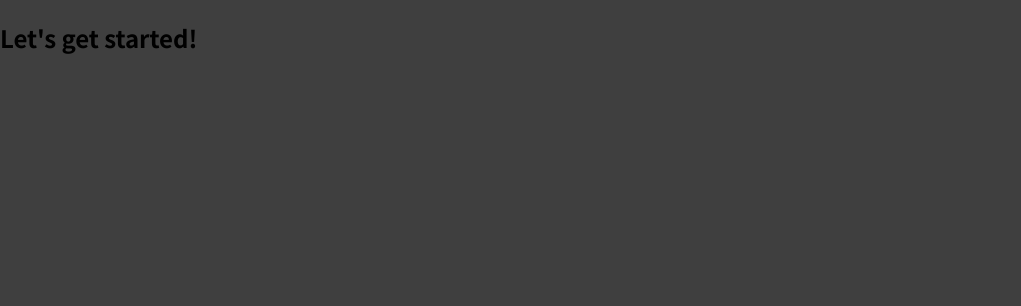
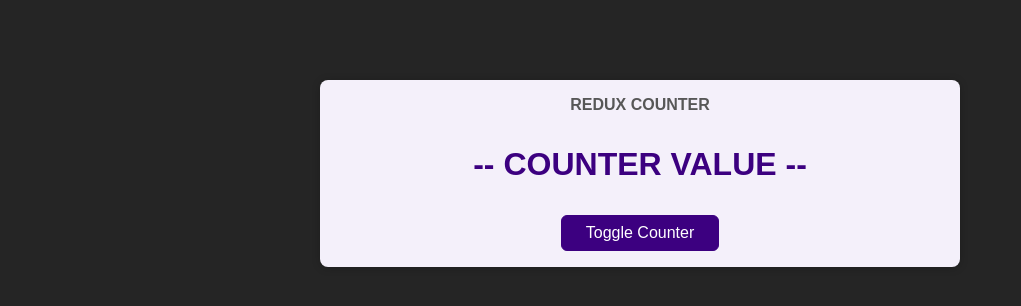
Before and after one commit to nthungvn/react-complete-guide, a React (Create React App) app: page / in a window 1280 px wide. Shown: the top 306 px of the page, without its empty margins (0-1021 px from the left). Built offline with nearby package versions, Linux system fonts and the light colour scheme.

Commit message:
setup project

```diff
--- a/package.json
+++ b/package.json
@@ -8,6 +8,7 @@
     "@testing-library/user-event": "^12.8.3",
     "react": "^17.0.2",
     "react-dom": "^17.0.2",
+    "react-redux": "^7.2.4",
     "react-scripts": "4.0.3",
     "redux": "^4.1.0",
     "web-vitals": "^1.1.2"
--- a/src/App.js
+++ b/src/App.js
@@ -1,8 +1,9 @@
+import Counter from './components/Counter';
+
+
 function App() {
   return (
-    <div>
-      <h2>Let's get started!</h2>
-    </div>
+    <Counter />
   );
 }
 
--- /dev/null
+++ b/src/components/Counter.js
@@ -0,0 +1,15 @@
+import classes from './Counter.module.css';
+
+const Counter = () => {
+  const toggleCounterHandler = () => {};
+
+  return (
+    <main className={classes.counter}>
+      <h1>Redux Counter</h1>
+      <div className={classes.value}>-- COUNTER VALUE --</div>
+      <button onClick={toggleCounterHandler}>Toggle Counter</button>
+    </main>
+  );
+};
+
+export default Counter;
--- /dev/null
+++ b/src/components/Counter.module.css
@@ -0,0 +1,23 @@
+.counter {
+  margin: 5rem auto;
+  box-shadow: 0 1px 8px rgba(0, 0, 0, 0.2);
+  width: 40rem;
+  border-radius: 8px;
+  padding: 1rem;
+  text-align: center;
+  background-color: #f4f0fa;
+}
+
+.counter h1 {
+  text-transform: uppercase;
+  color: #575757;
+  margin: 0;
+  font-size: 1rem;
+}
+
+.value {
+  font-size: 2rem;
+  color: #3c0080;
+  margin: 2rem 0;
+  font-weight: bold;
+}
--- a/src/index.css
+++ b/src/index.css
@@ -1,14 +1,26 @@
-@import url('https://fonts.googleapis.com/css2?family=Noto+Sans+JP:wght@400;700&display=swap');
-
 * {
   box-sizing: border-box;
 }
 
-html {
-  font-family: 'Noto Sans JP', sans-serif;
+body {
+  margin: 0;
+  font-family: sans-serif;
+  color: #252525;
+  background-color: #252525;
 }
 
-body {
-  margin: 0;
-  background-color: #3f3f3f;
+button {
+  font: inherit;
+  cursor: pointer;
+  background-color: #3c0080;
+  border: 1px solid #3c0080;
+  color: white;
+  padding: 0.5rem 1.5rem;
+  border-radius: 6px;
 }
+
+button:hover,
+button:active {
+  background-color: #5b14ac;
+  border-color: #5b14ac;
+}
--- a/src/index.js
+++ b/src/index.js
@@ -1,3 +1,4 @@
+import React from 'react';
 import ReactDOM from 'react-dom';
 
 import './index.css';
```
Also changed, not shown: src/components/Auth.js (added, +23 -0 lines), src/components/Auth.module.css (added, +29 -0 lines), src/components/Header.js (added, +24 -0 lines), src/components/Header.module.css (added, +48 -0 lines), src/components/UserProfile.js (added, +11 -0 lines), src/components/UserProfile.module.css (added, +9 -0 lines), 1 other file (tests, documents, lock files or other folders).
